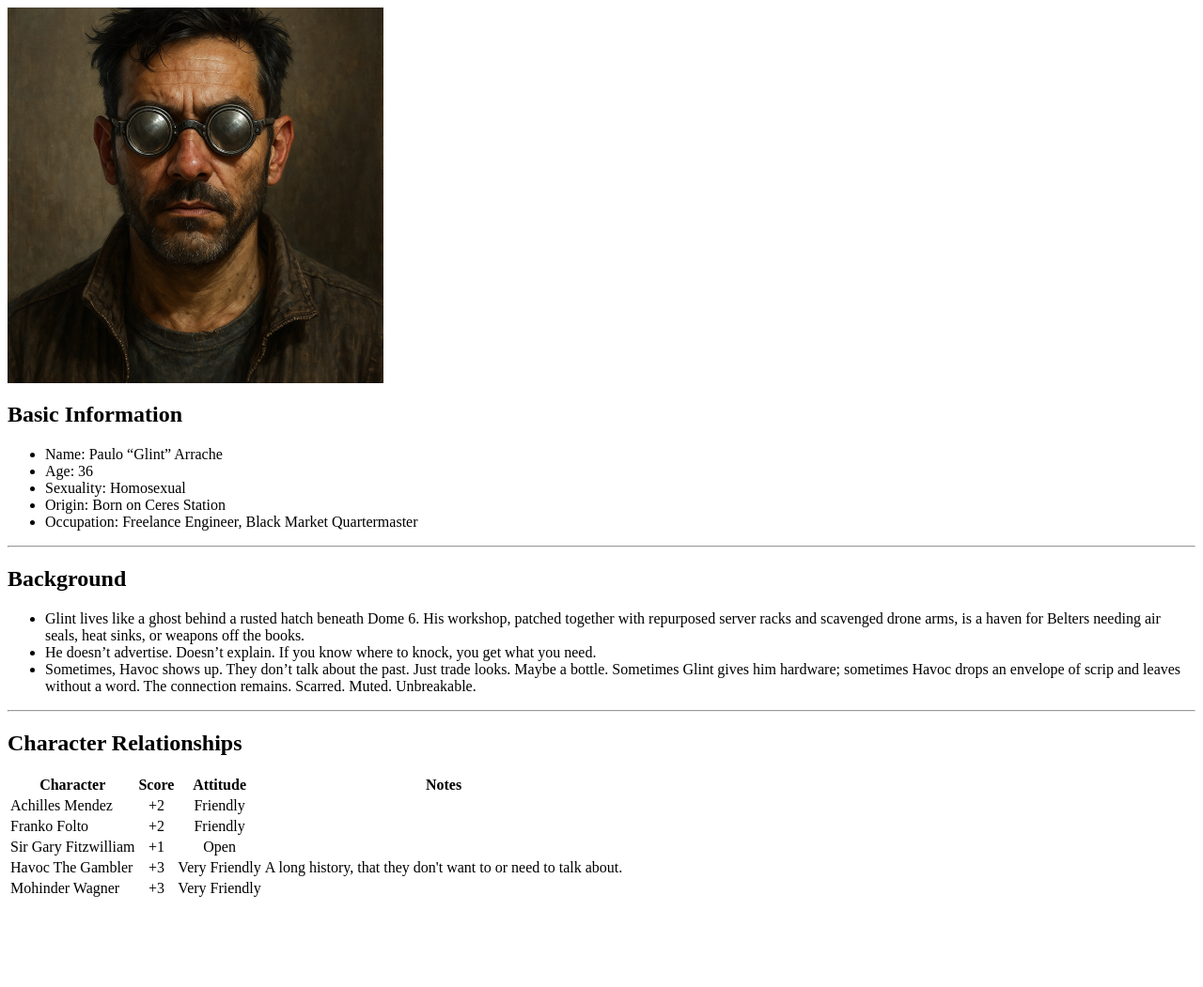
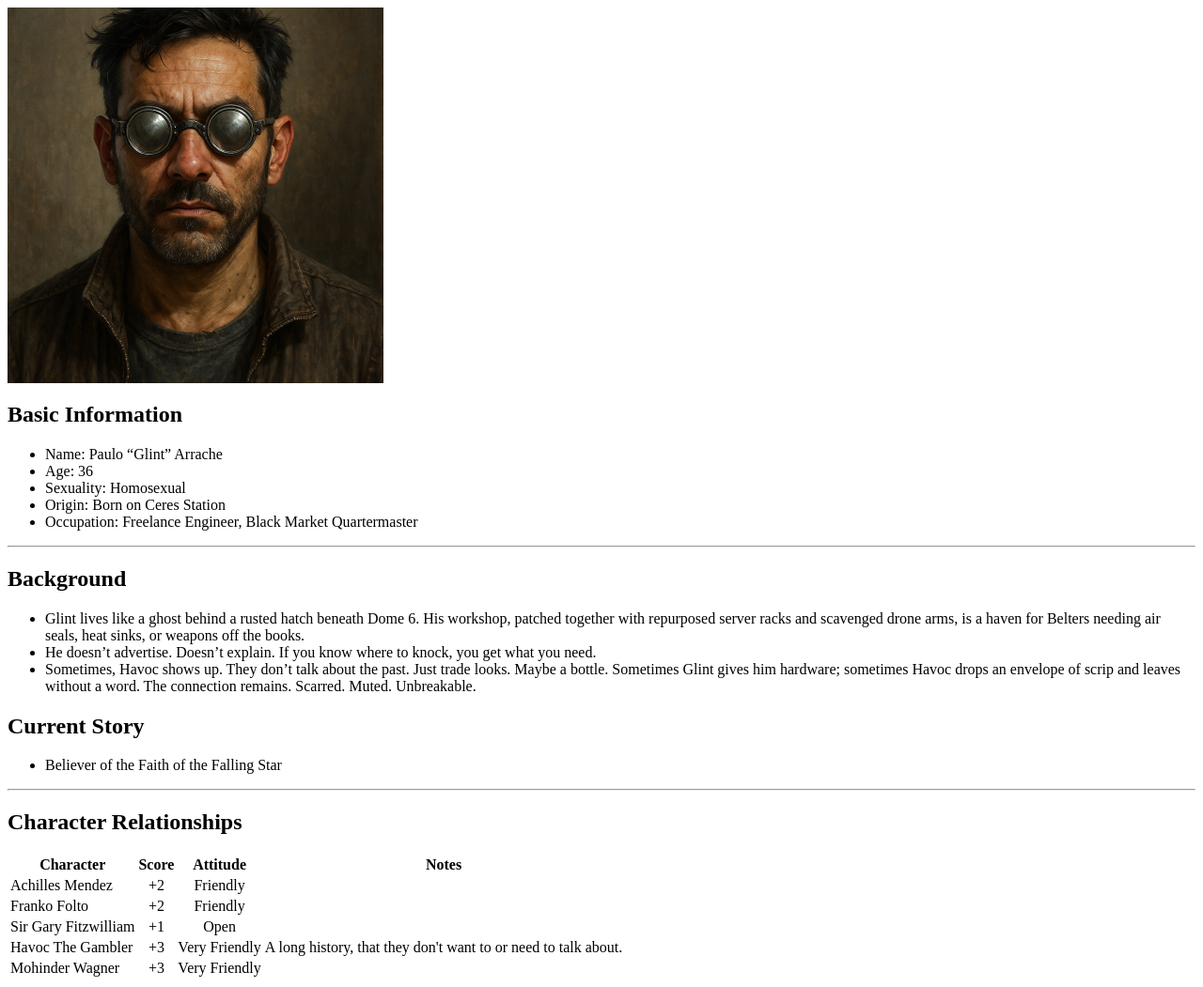
Before and after one commit to DamoM73/damom73.github.io, an Eleventy site: page src/site/notes/Diomedes' Spear/NPC/Crew/Paulo (Glint) Arrache.md in a window 1280 px wide. Shown: the whole page at 94% size. Before the commit the page ends 966 px from the top, so only its background shows below. Built offline with nearby package versions, Linux system fonts and the light colour scheme; Eleventy itself is replaced by a stand-in of ours; files that its build step writes are made by us from their sources; what @sindresorhus/slugify, eleventy-plugin-nesting-toc, fs-file-tree, glob would draw is missing.

Commit message:
Published multiple files

```diff
--- a/src/site/notes/Diomedes' Spear/NPC/Crew/Paulo (Glint) Arrache.md
+++ b/src/site/notes/Diomedes' Spear/NPC/Crew/Paulo (Glint) Arrache.md
@@ -15,6 +15,8 @@
 - He doesn’t advertise. Doesn’t explain. If you know where to knock, you get what you need.
 - Sometimes, Havoc shows up. They don’t talk about the past. Just trade looks. Maybe a bottle. Sometimes Glint gives him hardware; sometimes Havoc drops an envelope of scrip and leaves without a word. The connection remains. Scarred. Muted. Unbreakable.
 
+## Current Story
+- Believer of the Faith of the Falling Star
 ---
 ## Character Relationships
 
```
